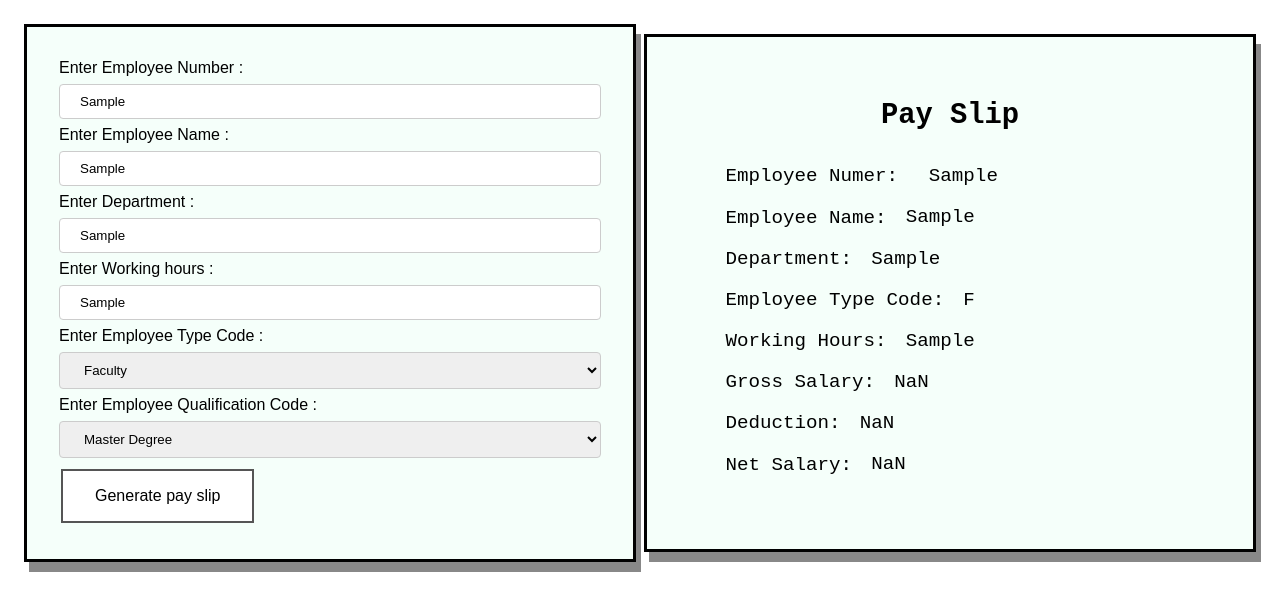
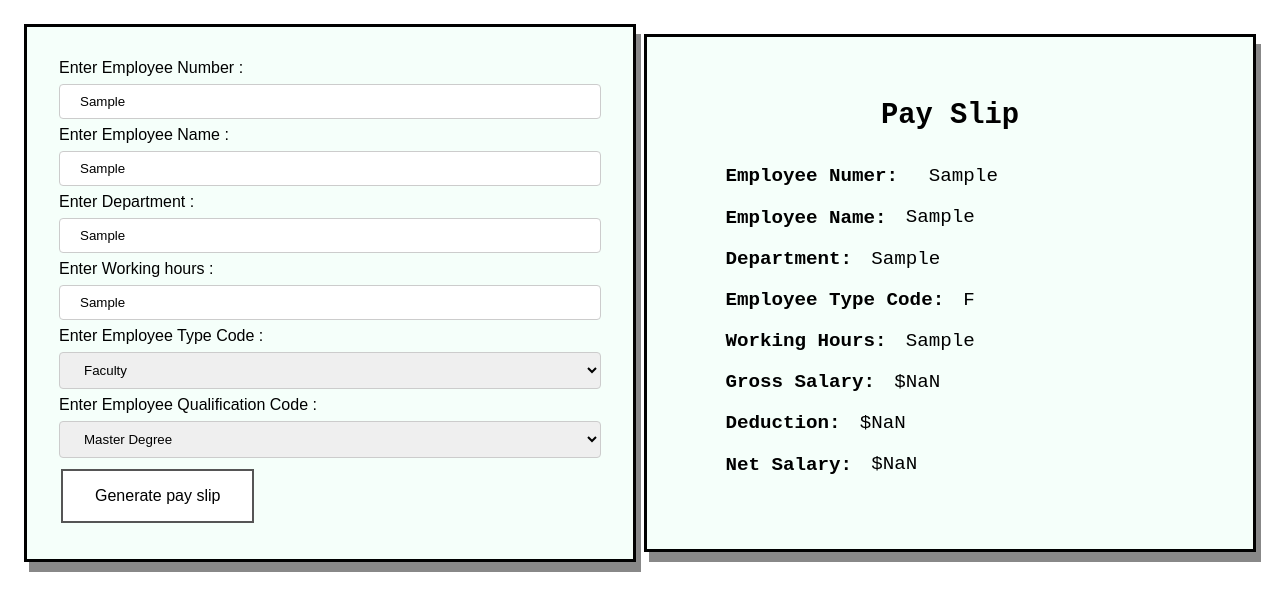
Before and after one commit to dimpyvaidya/Payroll_Assignment2, a plain HTML site: page index.html in a window 1280 px wide. Both pictures are taken after typing "Sample", "Sample", "Sample", "Sample" into the empty fields and a click on the button "Generate pay slip". Drawn offline with Linux system fonts and the light colour scheme.

Commit message:
minor changes

```diff
--- a/index.html
+++ b/index.html
@@ -42,7 +42,6 @@
                 <option value="B">Bachelor Degree</option>
             </select>
             <input type="button" id="btn" value="Generate pay slip" class="button buttonPaySlip">
-
         </main>
 
         <div class="input_output_box output output_font">
@@ -50,14 +49,14 @@
             <main>
                 <div>
                     <ul>
-                        <li class="output_ui">Employee Numer: <span id="numOutput"></span></li>
-                        <li class="output_ui">Employee Name:<span id="nameOutput"></span></li>
-                        <li class="output_ui">Department:<span id="deptOutput"></span></li>
-                        <li class="output_ui">Employee Type Code:<span id="empCodeOutput"></span></li>
-                        <li class="output_ui">Working Hours:<span id="hoursOutput"></span></li>
-                        <li class="output_ui">Gross Salary:<span id="grossSalaryOutput"></span></li>
-                        <li class="output_ui">Deduction:<span id="totalDeductionOutput"></span></li>
-                        <li class="output_ui">Net Salary:<span id="netPayOutput"></span></li>
+                        <li class="output_ui"><strong>Employee Numer: </strong><span id="numOutput"></span></li>
+                        <li class="output_ui"><strong>Employee Name:</strong><span id="nameOutput"></span></li>
+                        <li class="output_ui"><strong>Department:</strong><span id="deptOutput"></span></li>
+                        <li class="output_ui"><strong>Employee Type Code:</strong><span id="empCodeOutput"></span></li>
+                        <li class="output_ui"><strong>Working Hours:</strong><span id="hoursOutput"></span></li>
+                        <li class="output_ui"><strong>Gross Salary:</strong><span id="grossSalaryOutput"></span></li>
+                        <li class="output_ui"><strong>Deduction:</strong><span id="totalDeductionOutput"></span></li>
+                        <li class="output_ui"><strong>Net Salary:</strong><span id="netPayOutput"></span></li>
                     </ul>
                 </div>
             </main>
--- a/index.js
+++ b/index.js
@@ -15,21 +15,19 @@ function calcGrossSalary() {
     //gross salary
     if (empCode.selectedIndex == 0) {
         if (qCode.selectedIndex == 0) {
-            grossSalary = (175 * parseFloat(hours.value)) + 1500;
+            grossSalary = ((175 * parseFloat(hours.value)) + 1500).toFixed(2);
         } else {
-            grossSalary = (100 * parseFloat(hours.value)) + 600;
+            grossSalary = ((100 * parseFloat(hours.value)) + 600).toFixed(2);
         }
     } else {
         document.getElementById('fixSalDiv').classList.toggle('show');
-        if (hours.value == 160) {
-            grossSalary = grossSalary.value;
-        } else if (hours.value < 160) {
+        if (hours.value < 160) {
             hourlyRate = (parseFloat(fixSal.value) / 160).toFixed(2);
-            grossSalary = parseFloat(hourlyRate * hours.value);
+            grossSalary = parseFloat(hourlyRate * hours.value).toFixed(2);
         } else {
             excessHours = parseFloat(hours.value) - 160;
             hourlyRate = (parseFloat(fixSal.value) / 160).toFixed(2);
-            grossSalary = ((parseFloat(hourlyRate) * 160) + (excessHours * (hourlyRate) * 2));
+            grossSalary = ((parseFloat(hourlyRate) * 160) + (excessHours * (hourlyRate) * 2)).toFixed(2);
         }
     }
     return grossSalary;
@@ -58,17 +56,17 @@ function calcNetPay() {
     //net payable
     const grossSalary = calcGrossSalary();
     const deductions = calcDeduction(grossSalary);
-    netPay = grossSalary - deductions;
+    netPay = (grossSalary - deductions).toFixed(2);
 
-    //output
+    //printing output
     document.getElementById(`numOutput`).innerText = num.value;
     document.getElementById(`nameOutput`).innerText = name.value;
     document.getElementById(`deptOutput`).innerText = dept.value;
     document.getElementById(`empCodeOutput`).innerText = empCode.value;
     document.getElementById(`hoursOutput`).innerText = hours.value;
-    document.getElementById(`grossSalaryOutput`).innerHTML = grossSalary;
-    document.getElementById(`totalDeductionOutput`).innerHTML = deductions;
-    document.getElementById(`netPayOutput`).innerHTML = netPay;
+    document.getElementById(`grossSalaryOutput`).innerHTML = '$' + grossSalary;
+    document.getElementById(`totalDeductionOutput`).innerHTML = '$' + deductions;
+    document.getElementById(`netPayOutput`).innerHTML = '$' + netPay;
 }
 
 btn.addEventListener("click", calcNetPay);
```
